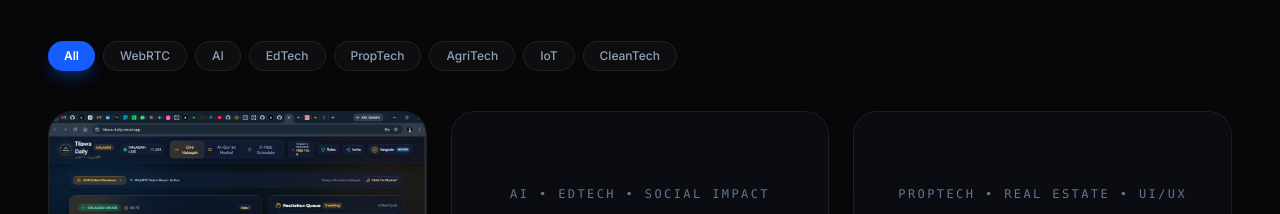
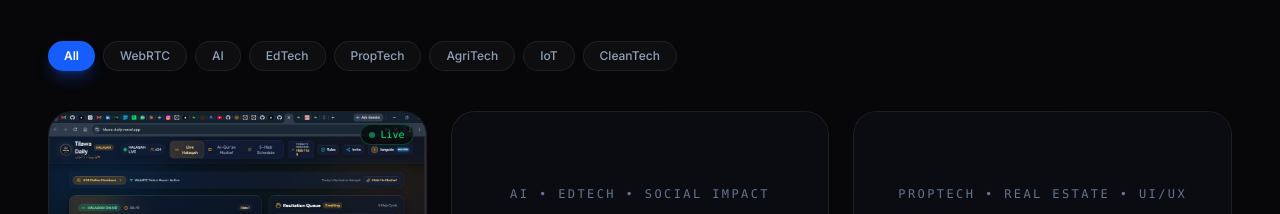
Before and after one commit to hafeezmt/jungudo-portfolio, a Next.js app: page / in a window 1280 px wide. Shown: the part 4280-4494 px from the top of the page. Built offline with nearby package versions, Linux system fonts and the light colour scheme.

Commit message:
feat-add-live-indicator-badge-to-project-thumbnails

```diff
--- a/src/components/Projects.tsx
+++ b/src/components/Projects.tsx
@@ -31,6 +31,7 @@ function ProjectCard({ project }: { project: Project }) {
         {/* Visual Thumbnail */}
         <div className="relative h-48 bg-[#0b0b12] border-b border-white/8 overflow-hidden flex items-center justify-center">
           {project.image ? (
+            <>
               <Image
                 src={project.image}
                 alt={`${project.title} Preview`}
@@ -38,6 +39,13 @@ function ProjectCard({ project }: { project: Project }) {
                 className="object-cover object-top group-hover:scale-105 transition-transform duration-500"
                 sizes="(max-width: 768px) 100vw, (max-width: 1200px) 50vw, 33vw"
               />
+              {project.liveDemo && (
+                <div className="absolute top-3 right-3 z-10 px-2 py-0.5 rounded-full bg-black/60 backdrop-blur-md border border-green-500/30 flex items-center gap-1.5 text-[10px] font-mono text-green-400">
+                  <span className="w-1.5 h-1.5 rounded-full bg-green-400 animate-pulse" />
+                  Live
+                </div>
+              )}
+            </>
           ) : (
             <div className="p-6 text-center">
               <span className="font-mono text-xs text-slate-500 tracking-[0.2em] uppercase">
```
Lines whose indentation alone changed are shown as unchanged.
